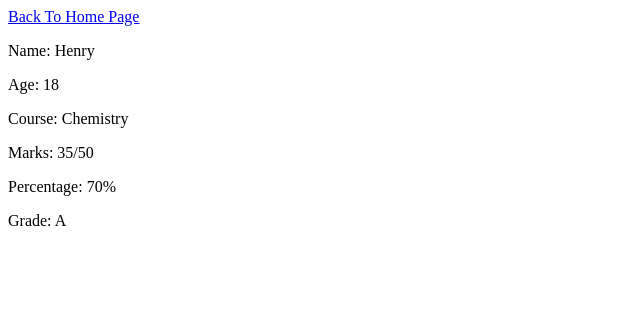
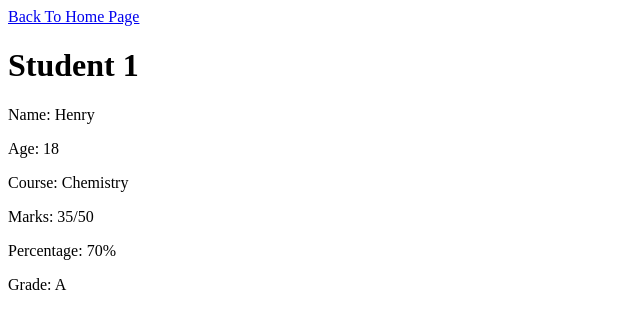
Before and after one commit to SyedAliAbbas014/HtmlWebsiteAssignment, a plain HTML site: page page2.html in a window 1280 px wide. Shown: the whole page, without its empty margins (0-640 px from the left). Drawn offline with Linux system fonts and the light colour scheme.

Commit message:
Update page2.html

```diff
--- a/page2.html
+++ b/page2.html
@@ -7,6 +7,7 @@
 </head>
 <body>
     <a href="index.html">Back To Home Page</a><br>
+      <h1><b>Student 1</b></h1>
      <p>Name: Henry</p>
     <p>Age: 18</p>
     <p>Course: Chemistry</p>
```
